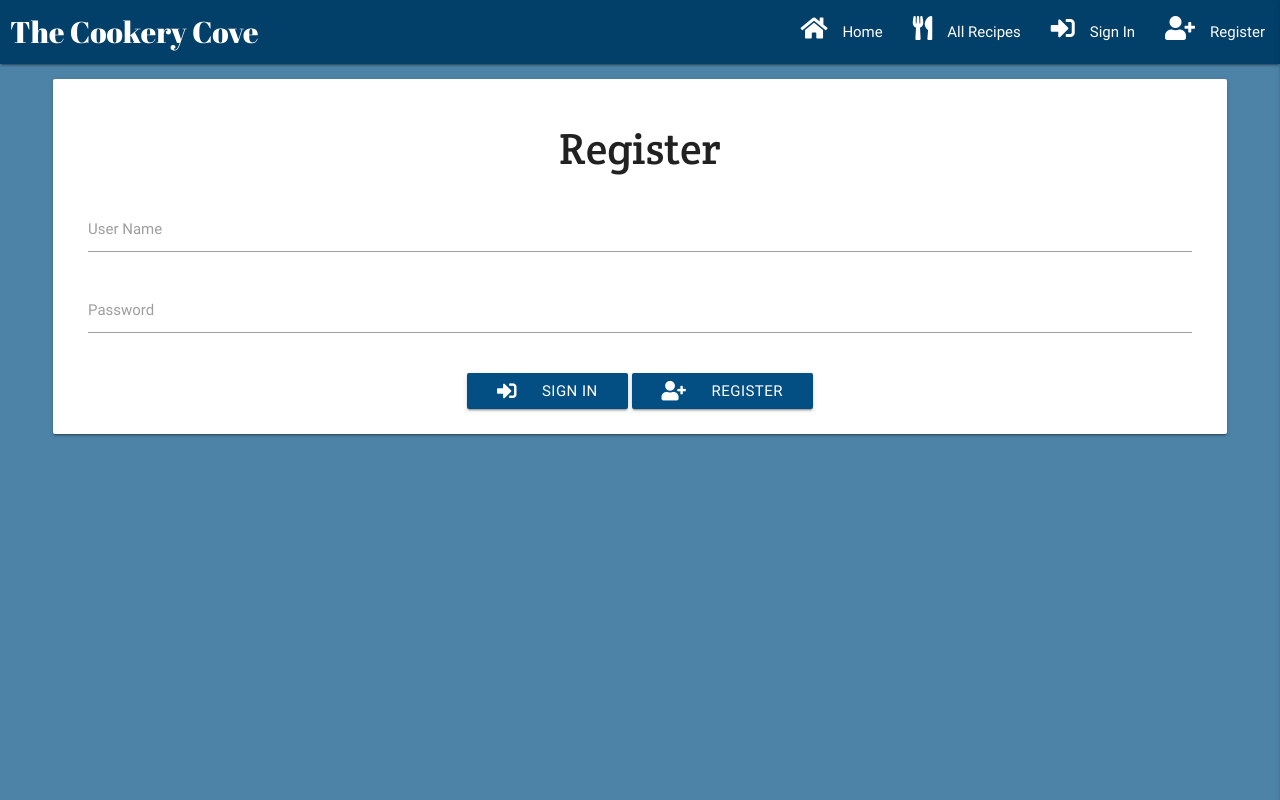
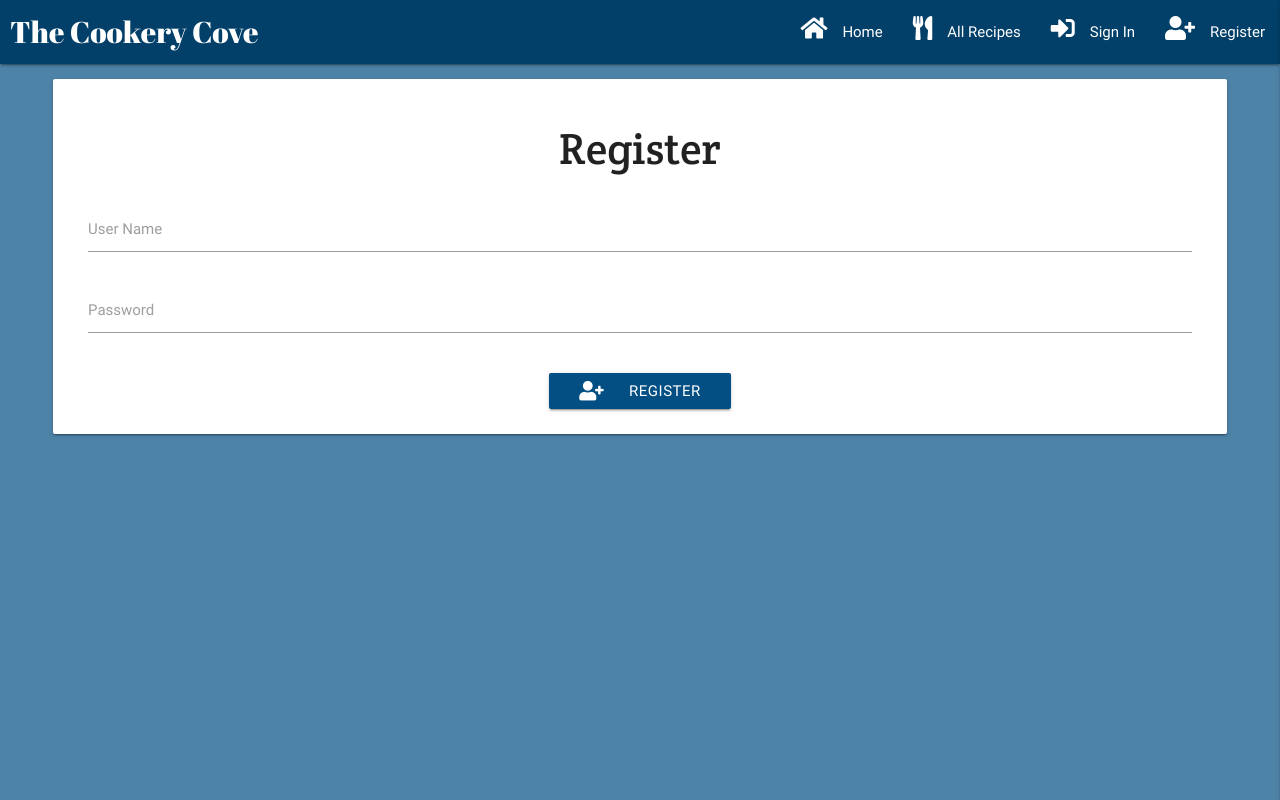
Before and after one commit to Code-Institute-Submissions/the-cookery-cove, a Flask app: page /register in a window 1280 px wide. Run offline with Flask 2, Linux system fonts and the light colour scheme; some libraries are stand-ins or nearby versions.

Commit message:
Remove 'sign in' button

```diff
--- a/templates/register.html
+++ b/templates/register.html
@@ -20,7 +20,6 @@
             </div>
             <div class="row cookery-buttons">
                 <div class="col s12 center-align">
-                    <a class="btn waves-effect waves-light" href="{{url_for('signin')}}"><i class="fas fa-sign-in-alt left"></i>Sign In</a>
                     <button class="btn waves-effect waves-light" type="submit" name="action"><i class="fas fa-user-plus left"></i>Register</button>
                 </div>
             </div>
```
